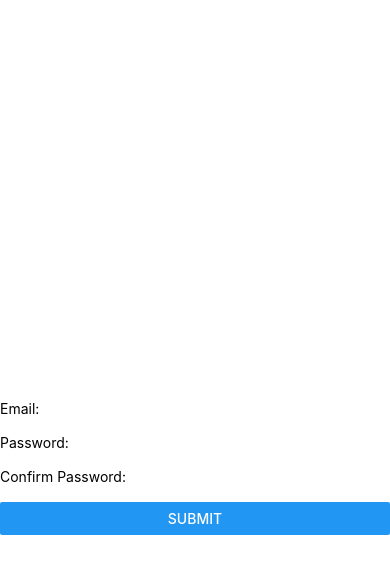
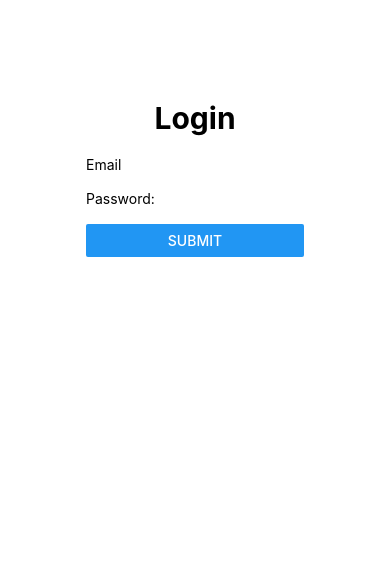
Before and after one commit to tsrsmict/autohacks_tsrs_submission, a React Native app in the folder frontend/: screen / in a window 390 px wide. Shown: the top 574 px of the page. Built offline with nearby package versions, Linux system fonts and the light colour scheme.

Commit message:
login fixed a little

```diff
--- a/frontend/App.js
+++ b/frontend/App.js
@@ -7,7 +7,7 @@ export default function App() {
   return (
     <SafeAreaView>
       <View style={styles.container}>
-      <SignUp />
+      <FormScreen/>
       <StatusBar style="auto" />
     </View>
     </SafeAreaView>
@@ -16,7 +16,5 @@ export default function App() {
 
 const styles = StyleSheet.create({
   container: {
-    top: 400,
-    backgroundColor: '#fff',
   },
 });
--- a/frontend/screens/Login.js
+++ b/frontend/screens/Login.js
@@ -20,13 +20,18 @@ const FormScreen = () => {
 
   return (
     <View>
-      <Text>Email:</Text>
+      <View style={{ alignItems: "center", alignContent: 'middle' , top: 100}}>
+      <Text style={{ fontSize: 30, fontWeight: "bold" }}>Login</Text>
+      <View style={{ height: 20 }} />
+      <View style={{alignItems: ""}}>
+      <Text>Email</Text>
       <TextInput value={email} onChangeText={setEmail}/>
 
       <Text>Password:</Text>
       <TextInput value={pwd} onChangeText={setPwd} />
 
-      <Button title="Submit" onPress={handleSubmit} />
+      <Button title="Submit" onPress={handleSubmit} /></View>
+      </View>
     </View>
   );
 };
```
Also changed, not shown: 1 other file (tests, documents, lock files or other folders).
